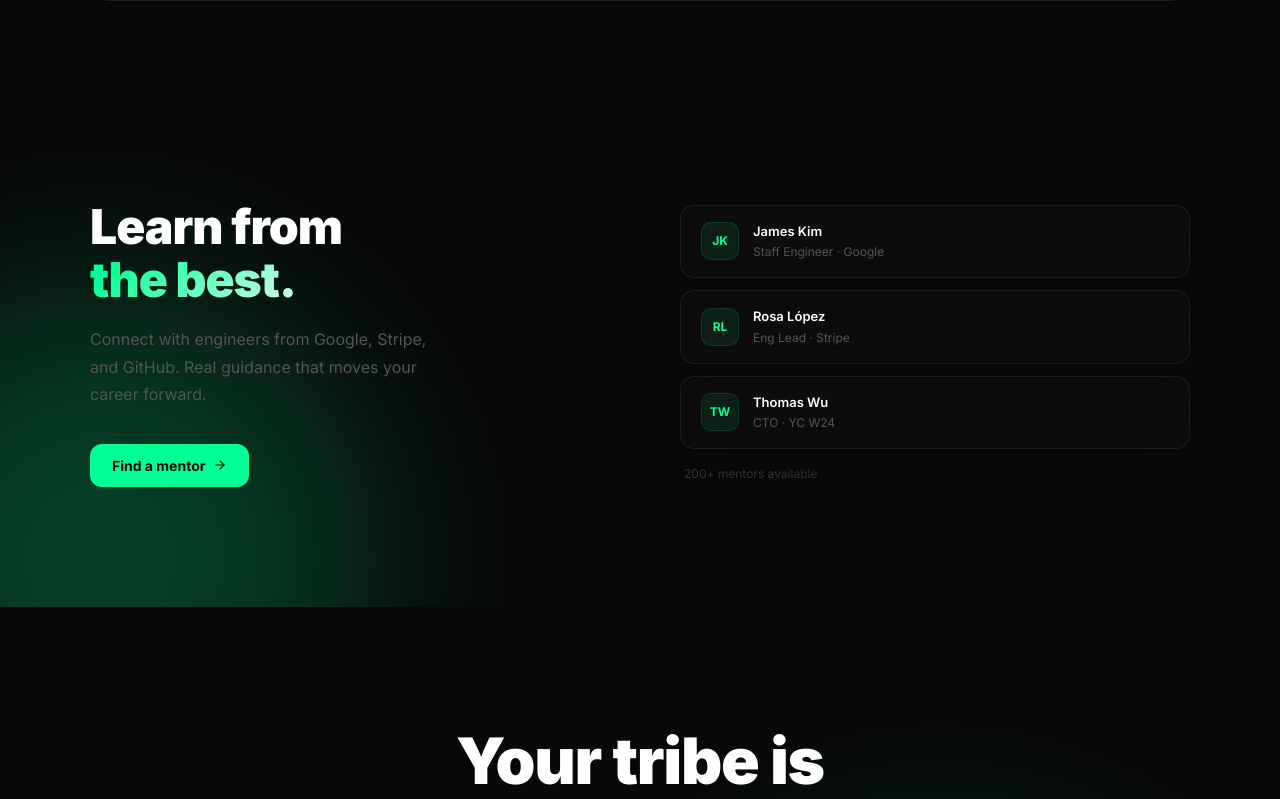
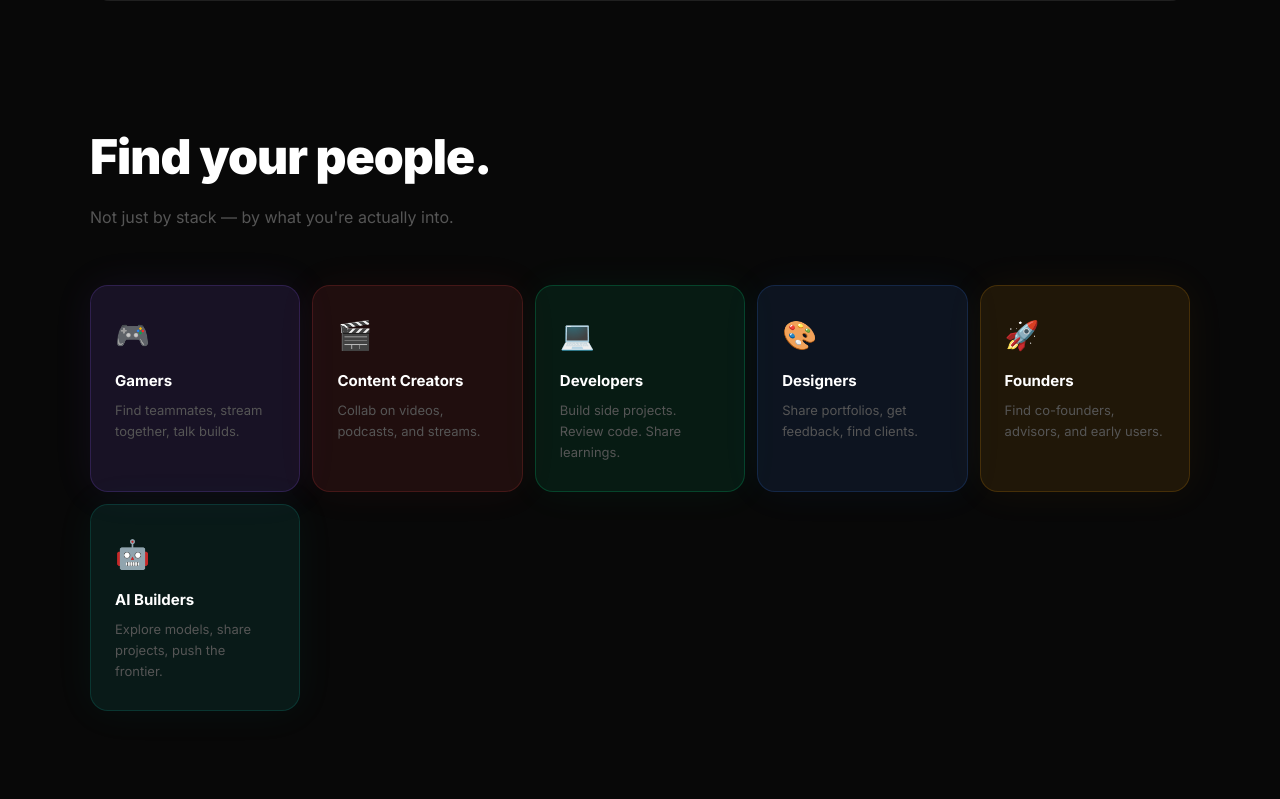
Before and after one commit to hollandxdlol/synex-web, a Next.js app: page / in a window 1280 px wide. Shown: the part 1360-2159 px from the top of the page. Built offline with nearby package versions, Linux system fonts and the light colour scheme.

Commit message:
feat: add interests section (gamers, creators, etc)

```diff
--- a/app/page.tsx
+++ b/app/page.tsx
@@ -167,6 +167,98 @@ export default function Page() {
                 <div style={{ width: 6, height: 6, borderRadius: '50%', background: '#00FF94', marginBottom: 20, boxShadow: '0 0 8px #00FF94' }} />
                 <p style={{ color: '#fff', fontWeight: 700, fontSize: 15, marginBottom: 10 }}>{f.title}</p>
                 <p style={{ color: '#555', fontSize: 13, lineHeight: 1.65 }}>{f.desc}</p>
+              </div>
+            ))}
+          </div>
+        </div>
+      </section>
+
+      {/* ── INTERESTS ───────────────────────────────────────────── */}
+      <section style={{ padding: '0 24px 120px' }}>
+        <div style={{ maxWidth: 1100, margin: '0 auto' }}>
+          <div className="reveal" style={{ marginBottom: 56 }}>
+            <h2 style={{ fontSize: 'clamp(32px, 5vw, 48px)', fontWeight: 900, letterSpacing: '-0.02em', marginBottom: 12 }}>
+              Find your people.
+            </h2>
+            <p style={{ color: '#555', fontSize: 16, maxWidth: 380 }}>
+              Not just by stack — by what you're actually into.
+            </p>
+          </div>
+
+          <div className="reveal reveal-delay-1" style={{ display: 'grid', gridTemplateColumns: 'repeat(auto-fit, minmax(200px, 1fr))', gap: 12 }}>
+            {[
+              {
+                icon: '🎮',
+                label: 'Gamers',
+                desc: 'Find teammates, stream together, talk builds.',
+                color: 'rgba(139,92,246,0.12)',
+                border: 'rgba(139,92,246,0.2)',
+                glow: 'rgba(139,92,246,0.08)',
+              },
+              {
+                icon: '🎬',
+                label: 'Content Creators',
+                desc: 'Collab on videos, podcasts, and streams.',
+                color: 'rgba(239,68,68,0.1)',
+                border: 'rgba(239,68,68,0.18)',
+                glow: 'rgba(239,68,68,0.06)',
+              },
+              {
+                icon: '💻',
+                label: 'Developers',
+                desc: 'Build side projects. Review code. Share learnings.',
+                color: 'rgba(0,255,148,0.08)',
+                border: 'rgba(0,255,148,0.18)',
+                glow: 'rgba(0,255,148,0.05)',
+              },
+              {
+                icon: '🎨',
+                label: 'Designers',
+                desc: 'Share portfolios, get feedback, find clients.',
+                color: 'rgba(59,130,246,0.1)',
+                border: 'rgba(59,130,246,0.18)',
+                glow: 'rgba(59,130,246,0.06)',
+              },
+              {
+                icon: '🚀',
+                label: 'Founders',
+                desc: 'Find co-founders, advisors, and early users.',
+                color: 'rgba(245,158,11,0.1)',
+                border: 'rgba(245,158,11,0.18)',
+                glow: 'rgba(245,158,11,0.06)',
+              },
+              {
+                icon: '🤖',
+                label: 'AI Builders',
+                desc: 'Explore models, share projects, push the frontier.',
+                color: 'rgba(20,184,166,0.1)',
+                border: 'rgba(20,184,166,0.18)',
+                glow: 'rgba(20,184,166,0.06)',
+              },
+            ].map(card => (
+              <div
+                key={card.label}
+                style={{
+                  padding: '28px 24px',
+                  borderRadius: 18,
+                  border: `1px solid ${card.border}`,
+                  background: card.color,
+                  boxShadow: `0 0 40px ${card.glow}`,
+                  transition: 'transform 0.25s ease, box-shadow 0.25s ease',
+                  cursor: 'default',
+                }}
+                onMouseEnter={e => {
+                  e.currentTarget.style.transform = 'translateY(-4px)'
+                  e.currentTarget.style.boxShadow = `0 12px 40px ${card.glow}, 0 0 0 1px ${card.border}`
+                }}
+                onMouseLeave={e => {
+                  e.currentTarget.style.transform = 'translateY(0)'
+                  e.currentTarget.style.boxShadow = `0 0 40px ${card.glow}`
+                }}
+              >
+                <div style={{ fontSize: 28, marginBottom: 14 }}>{card.icon}</div>
+                <p style={{ color: '#fff', fontWeight: 700, fontSize: 15, marginBottom: 8 }}>{card.label}</p>
+                <p style={{ color: '#555', fontSize: 13, lineHeight: 1.6 }}>{card.desc}</p>
               </div>
             ))}
           </div>
```
